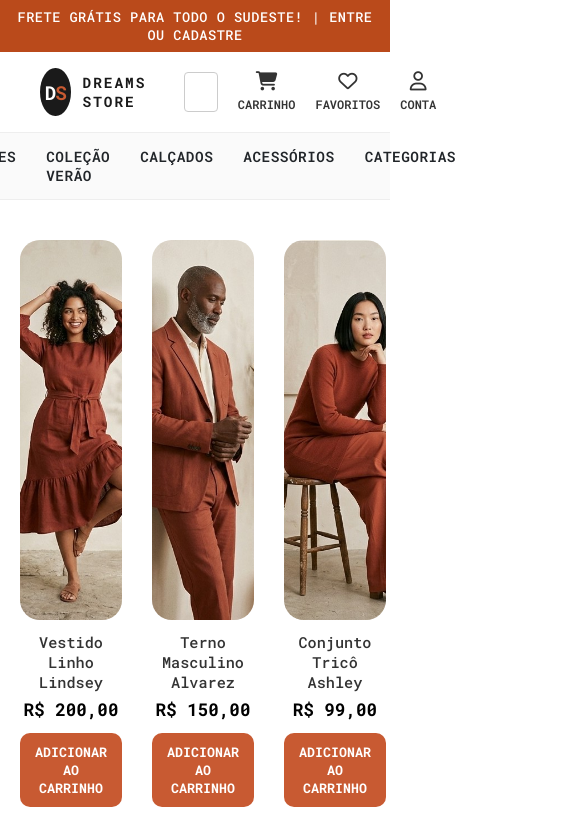
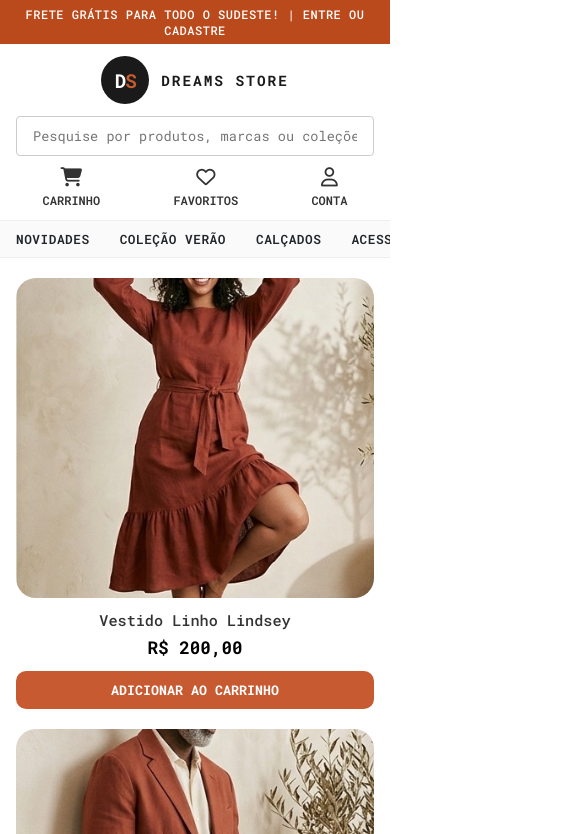
Before and after one commit to marianabraga97/dreams-store, a plain HTML site: page index.html in a window 390 px wide. Shown: the top 834 px of the page, 569 px wide, since content can reach past the window. Drawn offline with Linux system fonts and the light colour scheme.

Commit message:
Update style.css

```diff
--- a/css/style.css
+++ b/css/style.css
@@ -293,3 +293,60 @@ a {
   font-size: 0.75rem;
   color: #888888;
 }
+
+@media (max-width: 768px) {
+
+    .top-bar {
+        font-size: 0.75rem;
+        padding: 6px 10px;
+    }
+
+    .header-main {
+        flex-direction: column;
+        padding: 12px 16px;
+        gap: 12px;
+    }
+
+    .search-box {
+        width: 100%;
+        max-width: 100%;
+    }
+
+    .user-action {
+        width: 100%;
+        justify-content: space-around;
+    }
+
+    .nav-bar {
+        justify-content: flex-start;
+        overflow-x: auto;
+        padding: 10px 16px;
+        white-space: nowrap;
+        -webkit-overflow-scrolling: touch;
+    }
+
+    .nav-bar a {
+        font-size: 0.8rem;
+    }
+
+    .produto-galeria {
+        grid-template-columns: 1fr;
+        gap: 20px;
+        padding: 0 16px;
+        margin: 20px auto;
+    }
+
+    .produto-image {
+        height: 320px;
+    }
+
+    .footer-container {
+        grid-template-columns: 1fr;
+        gap: 24px;
+        text-align: center;
+    }
+
+    .payment-methods, .social-links {
+        justify-content: center;
+    }
+}
```
